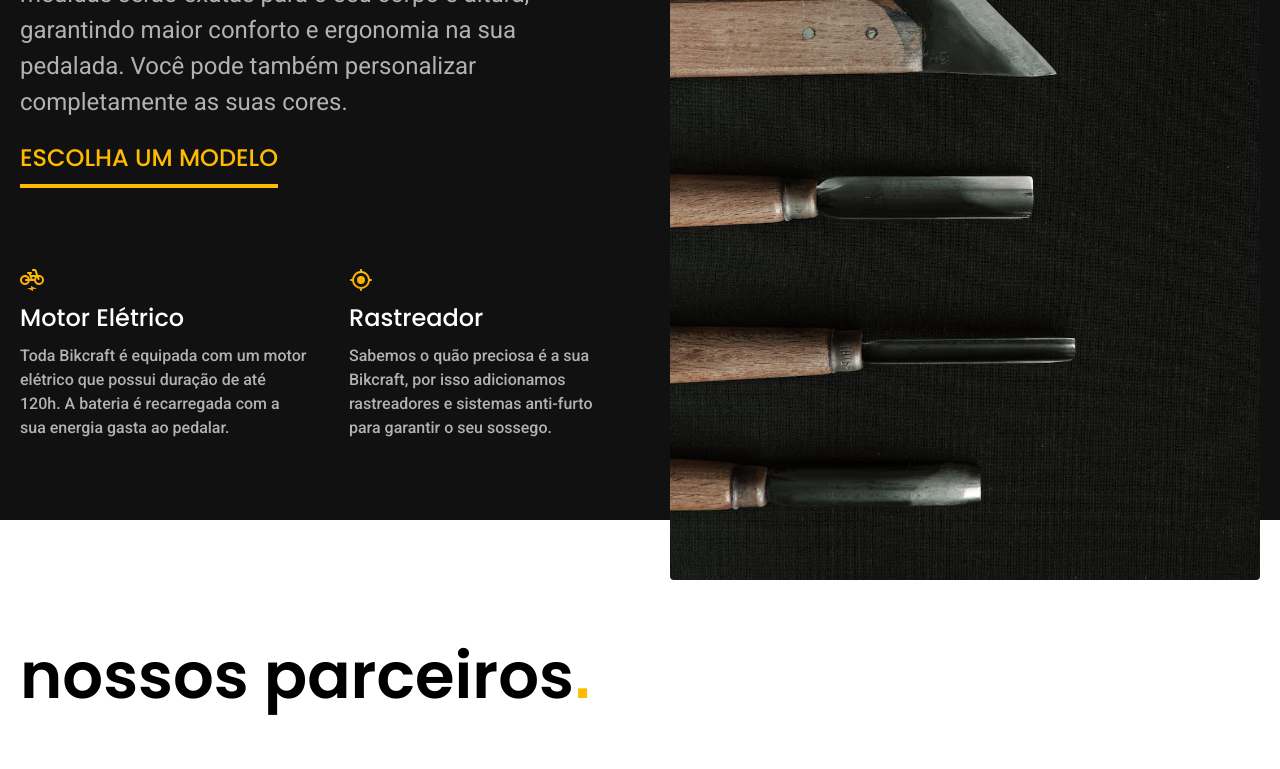
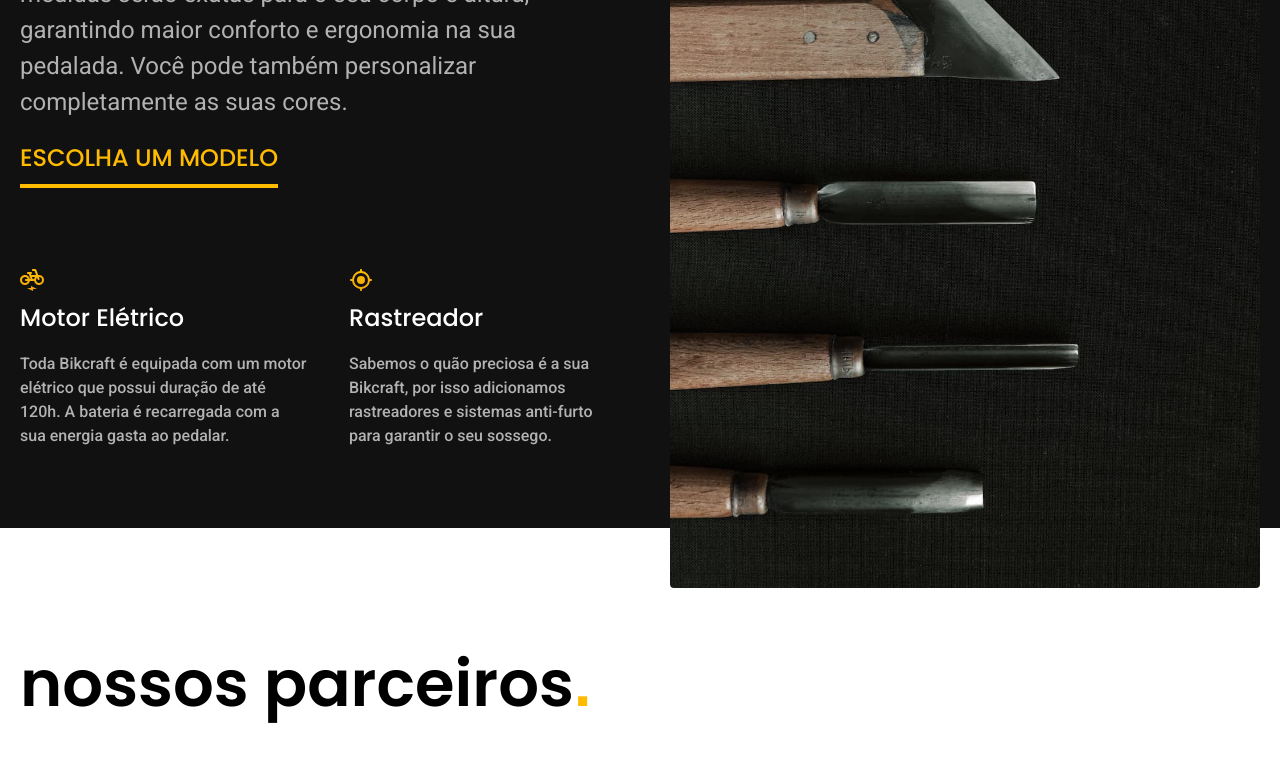
Before and after one commit to RaveleSilva/Bikcraft, a plain HTML site: page index.html in a window 1280 px wide. Shown: the part 2168-2937 px from the top of the page. Drawn offline with Linux system fonts and the light colour scheme.

Commit message:
Update style.css

```diff
--- a/CSS/style.css
+++ b/CSS/style.css
@@ -19,7 +19,7 @@
 @import url(Seguros/perguntas-frequentes.css);
 
 @import url(Bicicletas/bicicletas.css);
-@import url(CSS/Bicicletas/bikes.css);
+@import url(Bicicletas/bikes.css);
 @import url(Bicicletas/bikes-seguro.css);
 
 @import url(Termos/termos.css);
```
